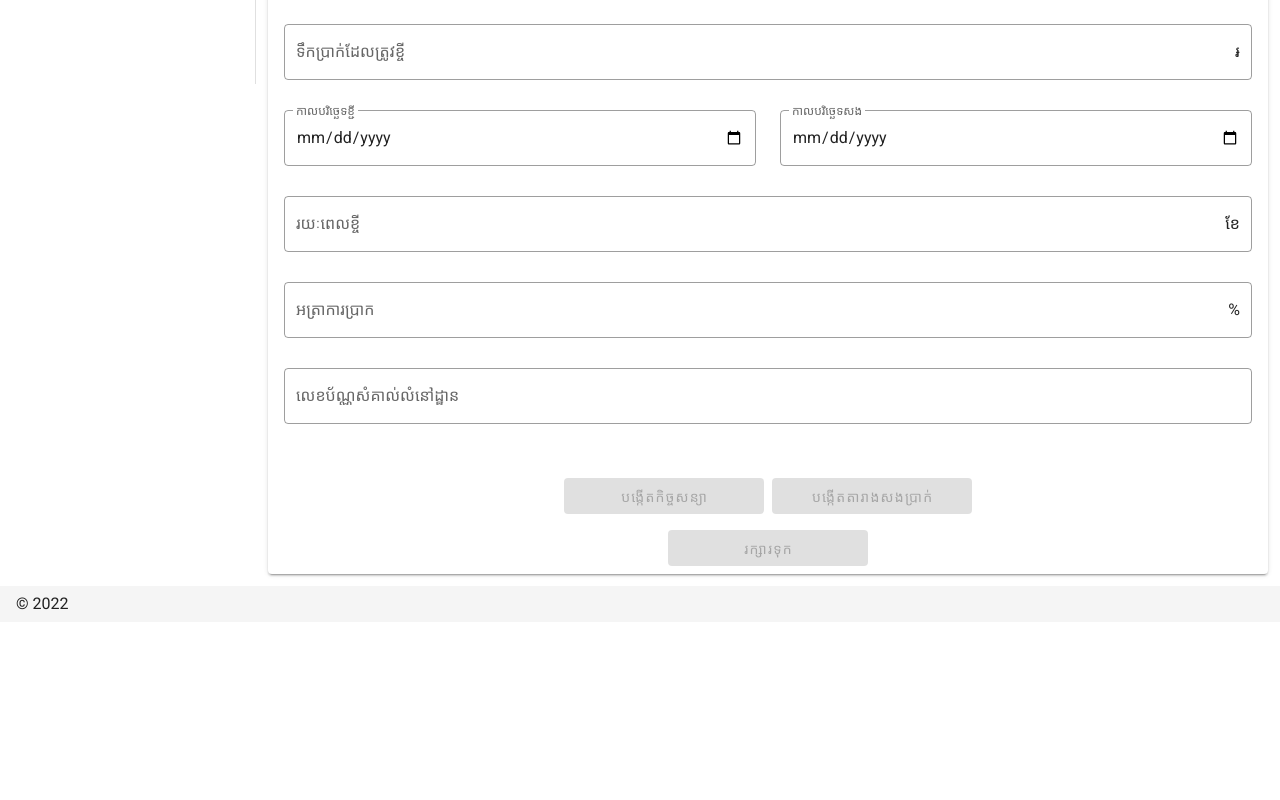
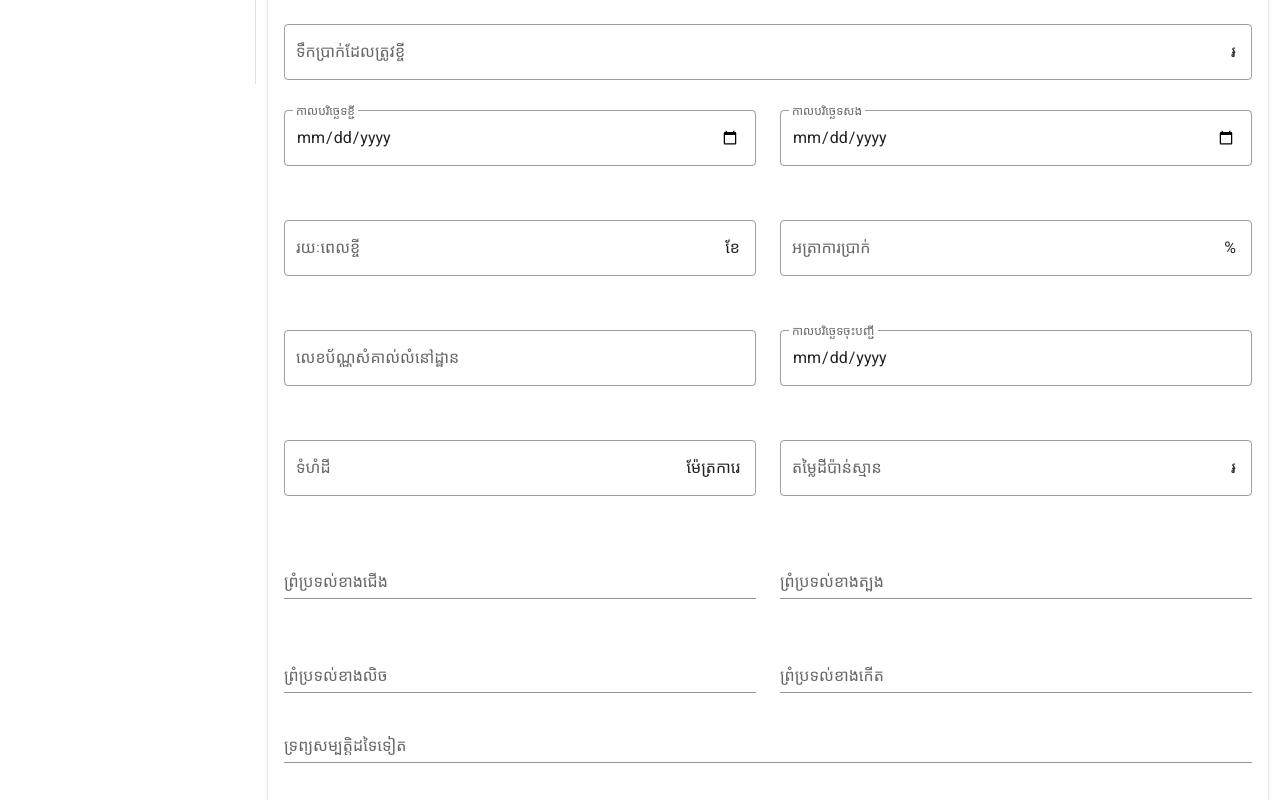
Before and after one commit to phann-phearoen/loan-front, a Nuxt app: page /loan in a window 1280 px wide. Shown: the part 680-1480 px from the top of the page. Before the commit the page ends 1302 px from the top, so only its background shows below. Built offline with nearby package versions, Linux system fonts and the light colour scheme; sample sign-in values are in the browser's storage.

Commit message:
finish loan form

```diff
--- a/pages/loan.vue
+++ b/pages/loan.vue
@@ -115,33 +115,40 @@
       <v-text-field
       outlined
       label="ឈ្មោះ"
+      clearable
       >
       </v-text-field>
       <v-select
       :items="gender"
       outlined
-      label="ភេទ">
+      label="ភេទ"
+      clearable
+      >
       </v-select>
       <v-text-field
       outlined
       label="ថ្ងៃខែឆ្នាំកំណើត"
       type="date"
+      clearable
       ></v-text-field>
       <v-text-field
       outlined
       label="អាស័យដ្ឋាន"
       type="adress"
+      clearable
       ></v-text-field>
       <v-text-field
       label="លេខទូរស័ព្ទ"
       type="number"
       outlined
+      clearable
       ></v-text-field>
       <v-text-field
       outlined
       label="ទឹកប្រាក់ដែលត្រូវខ្ចី"
       suffix="៛"
       type="number"
+      clearable
       ></v-text-field>
       <v-row>
         <v-col>
@@ -149,6 +156,7 @@
       label="កាលបរិច្ឆេទខ្ជី"
       outlined
       type="date"
+      clearable
       ></v-text-field>
         </v-col>
         <v-col>
@@ -156,26 +164,122 @@
           label="កាលបរិច្ឆេទសង"
           outlined
           type="date"
+          clearable
       ></v-text-field>
         </v-col>
       </v-row>
 
+      <v-row>
+        <v-col>
           <v-text-field
             label="រយៈពេលខ្ចី"
             suffix="ខែ"
             outlined
             type="number"
+            clearable
       ></v-text-field>
+        </v-col>
+        <v-col>
           <v-text-field
-      label="អត្រាការប្រាក"
+            label="អត្រាការប្រាក់"
             suffix="%"
             outlined
-      type="number">
+            type="number"
+            clearable
+            >
       </v-text-field>
+        </v-col>
+      </v-row>
+
+      <v-row>
+        <v-col>
           <v-text-field
       label="លេខប័ណ្ណសំគាល់លំនៅដ្ឋាន"
       outlined
       type="number"
+      clearable
+      >
+      </v-text-field>
+        </v-col>
+        <v-col>
+          <v-text-field
+      label="កាលបរិច្ឆេទចុះបញ្ជី"
+      outlined
+      type="date"
+      readonly
+      clearable
+      >
+      </v-text-field>
+        </v-col>
+      </v-row>
+      <v-row>
+        <v-col>
+          <v-text-field
+          label="ទំហំដី"
+          outlined
+          type="number"
+          suffix="ម៉ែត្រការេ"
+          clearable
+          ></v-text-field>
+        </v-col>
+        <v-col>
+          <v-text-field
+          label="តម្លៃដីប៉ាន់ស្មាន"
+          outlined
+          suffix="៛"
+          type="number"
+          clearable
+          >
+          </v-text-field>
+        </v-col>
+      </v-row>
+      <v-row >
+        <v-col
+          cols="12"
+          sm="6"
+
+        >
+          <v-text-field
+            label="ព្រំប្រទល់ខាងជើង"
+            clearable
+            px-6
+          ></v-text-field>
+        </v-col>
+
+        <v-col
+          cols="12"
+          sm="6"
+        >
+          <v-text-field
+            label="ព្រំប្រទល់ខាងត្បូង"
+            clearable
+          ></v-text-field>
+        </v-col>
+
+        <v-col
+          cols="12"
+          sm="6"
+        >
+          <v-text-field
+            label="ព្រំប្រទល់ខាងលិច"
+            clearable
+          ></v-text-field>
+        </v-col>
+
+        <v-col
+          cols="12"
+          sm="6"
+        >
+          <v-text-field
+            label="ព្រំប្រទល់ខាងកើត"
+            clearable
+          ></v-text-field>
+        </v-col>
+      </v-row>
+      <v-text-field
+      label="ទ្រព្យសម្បត្តិដទៃទៀត"
+      clearable
+      type="text"
       >
       </v-text-field>
     </v-card-text>
```
Lines whose indentation alone changed are shown as unchanged.
